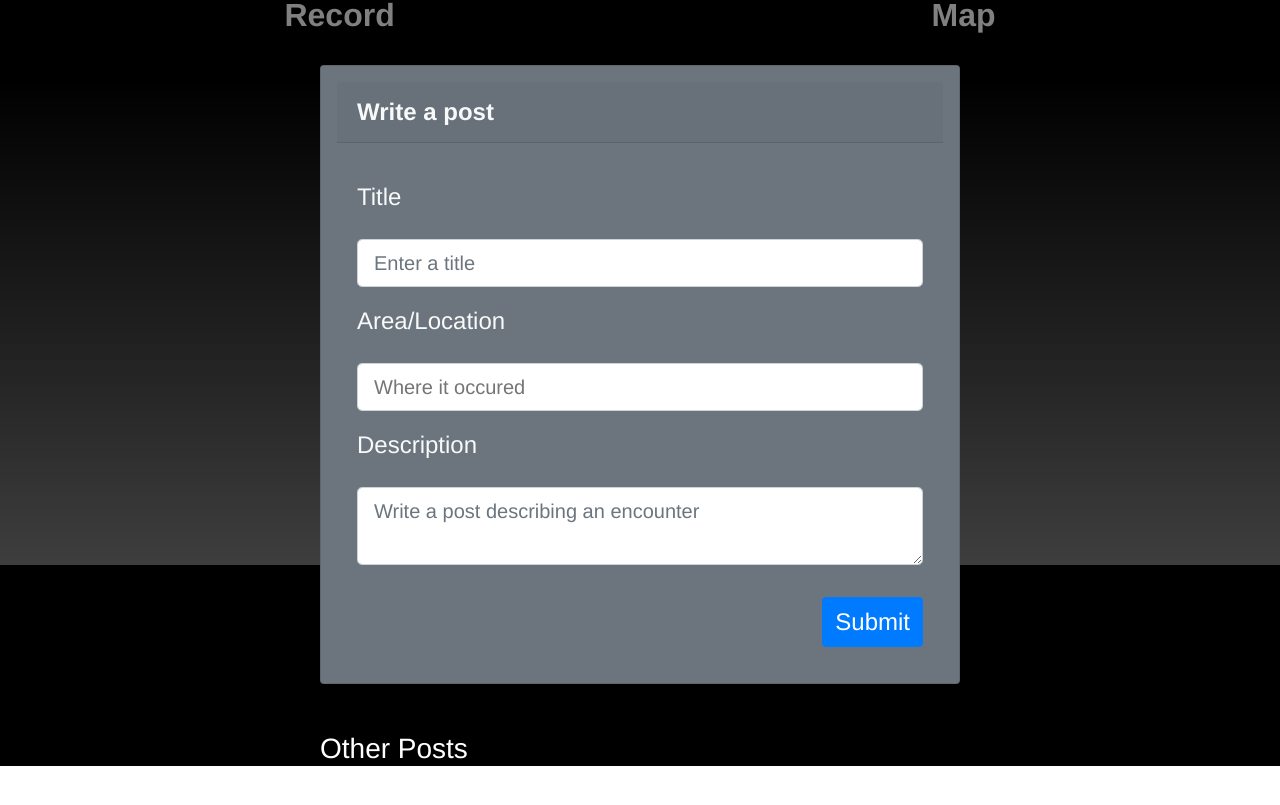
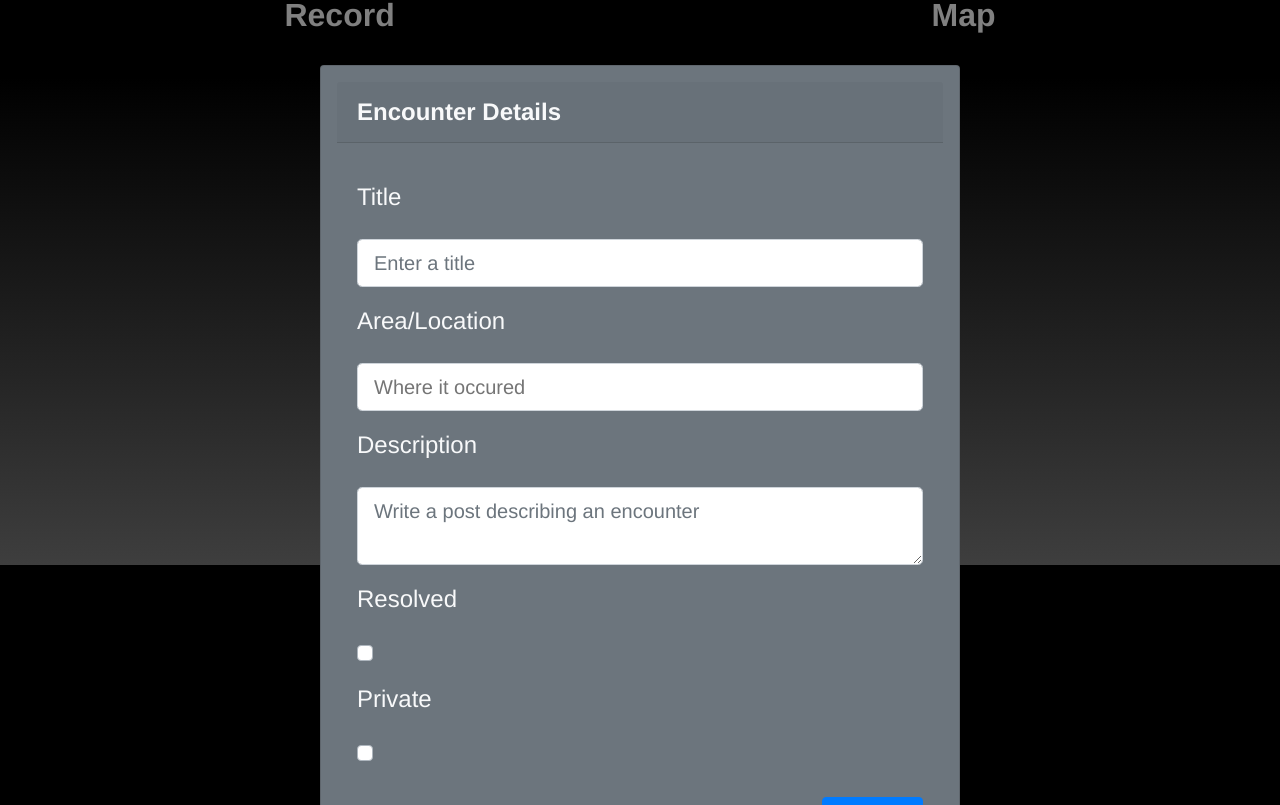
Before and after one commit to SashankSubba/PolyHx2022, a Vue app in the folder Frontend/: page /dashboard in a window 1280 px wide. Shown: the part 235-1040 px from the top of the page. Before the commit the page ends 1001 px from the top, so only its background shows below. Built offline with nearby package versions, Linux system fonts and the light colour scheme.

Commit message:
update encounter form fields.

```diff
--- a/Frontend/src/pages/dashboard.vue
+++ b/Frontend/src/pages/dashboard.vue
@@ -1,23 +1,33 @@
 <template>
   <div>
-    <navbar />
+    <navbar/>
     <div class="outer">
       <b-card
-        header="Write a post"
+          header="Encounter Details"
           header-variant="card-header"
           bg-variant="secondary"
           text-variant="light"
           style="padding:1rem; text-align:left">
         <label style="font-size:x-large">Title</label>
-            <b-form-input class="input" v-model="post.title" id="title" size="lg" placeholder="Enter a title"></b-form-input>
+        <b-form-input class="input" v-model="post.title" id="title" size="lg"
+                      placeholder="Enter a title"></b-form-input>
 
         <label style="font-size:x-large">Area/Location</label>
-            <b-form-tags class="input" v-model="post.tags" id="tag" size="lg" tag-variant="primary" separator=" " placeholder="Where it occured"></b-form-tags>
+        <b-form-tags class="input" v-model="post.tags" id="tag" size="lg" tag-variant="primary" separator=" "
+                     placeholder="Where it occured"></b-form-tags>
         <label style="font-size:x-large">Description</label>
-            <b-form-textarea class="input" v-model="post.description" size="lg" id="description" placeholder="Write a post describing an encounter"></b-form-textarea>
-        <b-button variant="primary" style="font-size:x-large; float:right; margin-top:2rem" @click="submit">Submit</b-button>
+        <b-form-textarea class="input" v-model="post.description" size="lg" id="description"
+                         placeholder="Write a post describing an encounter"></b-form-textarea>
+        <label style="font-size:x-large">Resolved</label>
+        <b-form-checkbox class="input" v-model="post.resolved"></b-form-checkbox>
+
+        <label style="font-size:x-large">Private</label>
+        <b-form-checkbox class="input" v-model="post.isPrivate"></b-form-checkbox>
+
+        <b-button variant="primary" style="font-size:x-large; float:right; margin-top:2rem" @click="submit">Submit
+        </b-button>
       </b-card>
-        <h3 class="mt-5" style="text-align:left; color:white">Other Posts</h3>
+      <h3 class="mt-5 mb-5" style="text-align:left; color:white">Other Encounters</h3>
     </div>
   </div>
 </template>
@@ -34,11 +44,13 @@ export default {
       post: {
         title: '',
         tags: [],
-                description: ''
+        description: '',
+        resolved: false,
+        isPrivate: false
       }
     }
   },
-    methods:{
+  methods: {
     submit() {
       // post form to db
     }
@@ -48,23 +60,26 @@ export default {
 </script>
 <style scoped>
 .outer {
-    padding:0 20rem 0 20rem;
+  padding: 0 20rem 0 20rem;
 }
+
 .card-header {
-    font-size:x-large;
+  font-size: x-large;
   font-weight: bold;
 }
+
 label {
-    margin-top:1rem;
+  margin-top: 1rem;
   margin-right: 2rem;
 }
+
 .input {
   max-width: 750rem;
   margin-right: 10rem;
   margin-top: 1rem;
 }
 
-@media only screen and (max-width: 1000px){
+@media only screen and (max-width: 1000px) {
   .outer {
     padding: 1rem;
   }
```
Also changed, not shown: 1 other file (tests, documents, lock files or other folders). Lines whose indentation alone changed are shown as unchanged.
